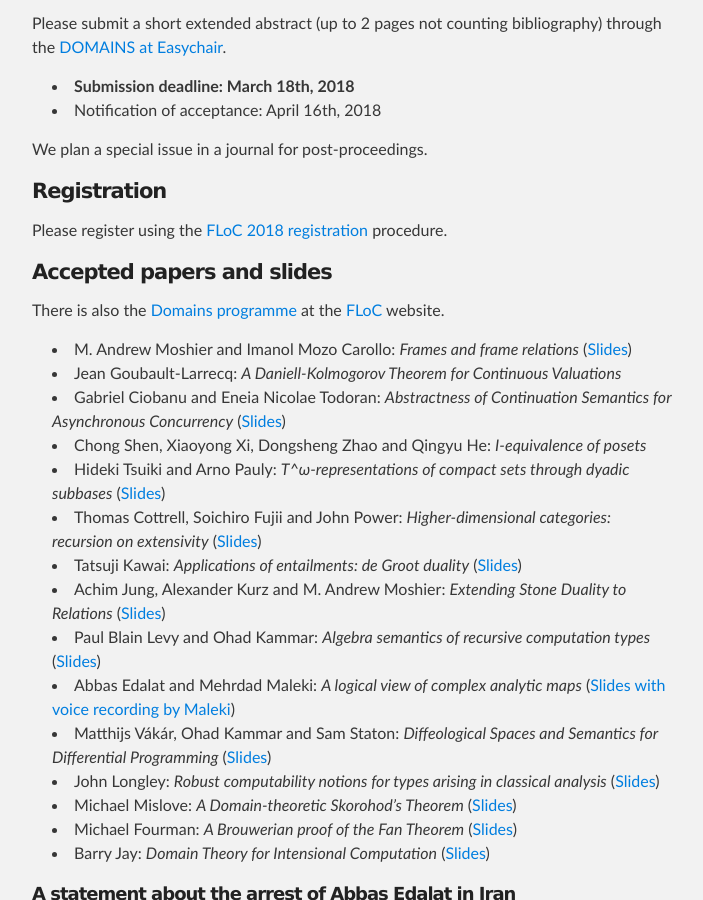
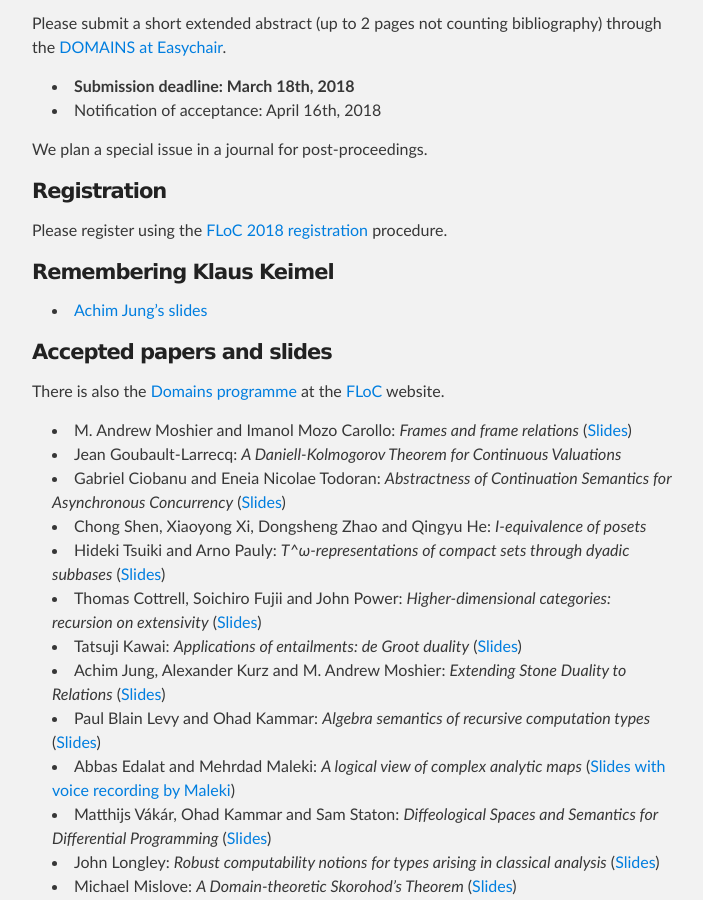
Before and after one commit to IMFM-SI/STM2025, a Jekyll site: the page built from index.md, in a window 1280 px wide and 900 px high, scrolled down 1026 px. Shown: the whole window, without its empty margins (288-991 px from the left). Built offline with Jekyll 4.4.1, drawn with Linux system fonts in a browser that asks for light colours.

Commit message:
more slides and web page update

```diff
--- a/index.md
+++ b/index.md
@@ -54,6 +54,9 @@ We plan a special issue in a journal for post-proceedings.
 
 Please register using the [FLoC 2018 registration](http://www.floc2018.org/register/) procedure.
 
+#### Remembering Klaus Keimel
+
+* [Achim Jung's slides](slides/Jung.pdf)
 
 #### Accepted papers and slides
 
```
Also changed, not shown: 1 other file.
